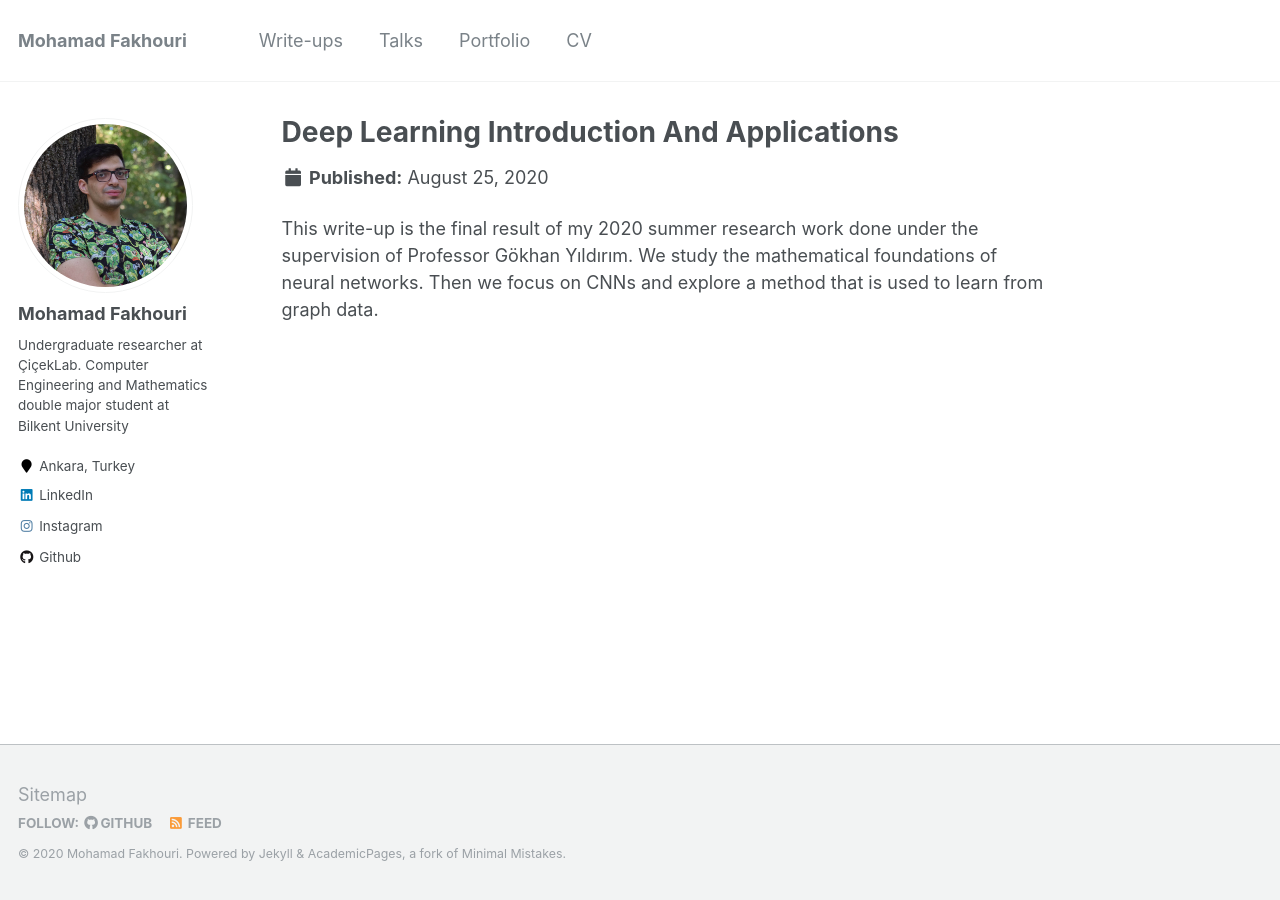
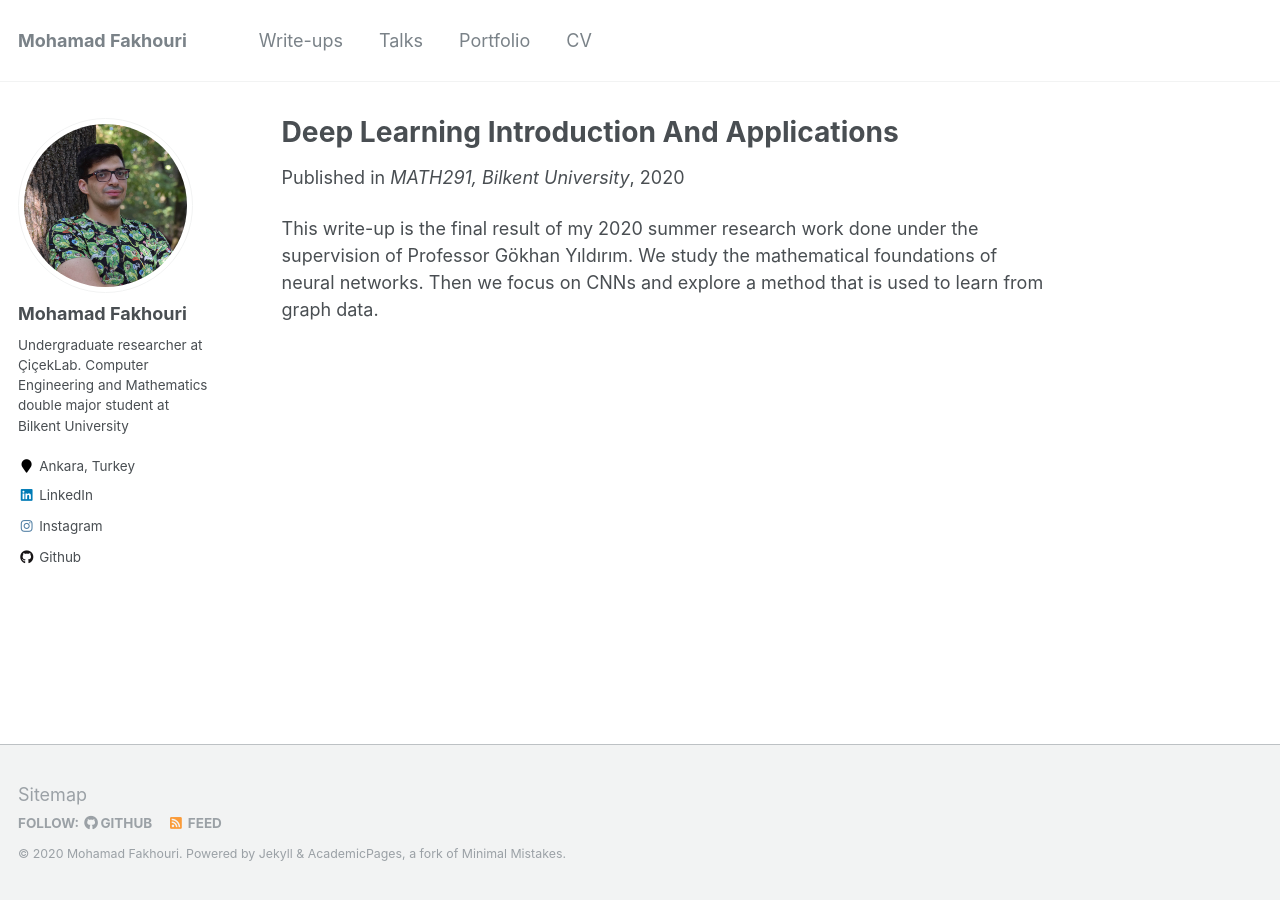
Before and after one commit to mohahf19/mohahf19.github.io, a Jekyll site: the page built from _publications/08_2020_deeplearning_intro.md, in a window 1280 px wide. Built offline with Jekyll 4.4.1, drawn with Linux system fonts in a browser that asks for light colours.

```diff
--- a/_publications/08_2020_deeplearning_intro.md
+++ b/_publications/08_2020_deeplearning_intro.md
@@ -1,6 +1,7 @@
 ---
 title: "Deep Learning Introduction And Applications"
-collection: writeups
+collection: teaching
+venue: MATH291, Bilkent University
 date: 2020-08-25
 course: MATH291
 share: false
```
